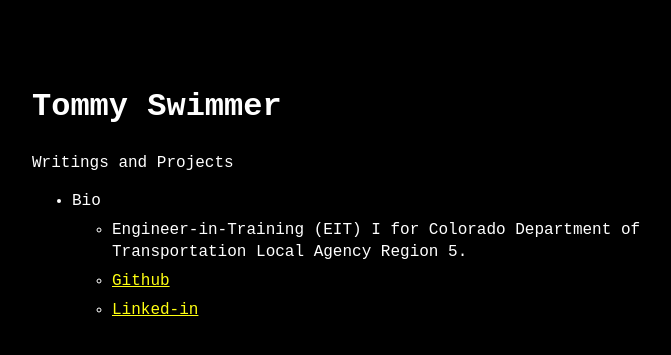
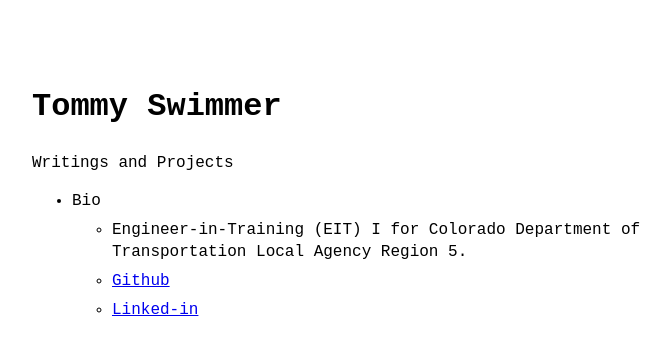
Before and after one commit to tommy-swimmer/home, a Jekyll site: the page built from index.md, in a window 1280 px wide. Shown: the top 355 px of the page, without its empty margins (288-959 px from the left). Built offline with Jekyll 4.4.1, drawn with Linux system fonts in a browser that asks for light colours.

Commit message:
Update _config.yml

```diff
--- a/_config.yml
+++ b/_config.yml
@@ -14,8 +14,8 @@ favicon: "logo.png" # name+extension of favicon (which must be put on the root f
 remote_theme: riggraz/no-style-please # if you are using GitHub Pages, change it to remote_theme: riggraz/no-style-please
 
 theme_config:
-  appearance: "dark" # can be "light", "dark" or "auto"
-  back_home_text: ".." # customize text for homepage link in post layout
+  appearance: "auto" # can be "light", "dark" or "auto"
+  back_home_text: "Home" # customize text for homepage link in post layout
   date_format: "%Y-%m-%d" # customize how date is formatted
   show_description: true # show blog description in home page
 
```
